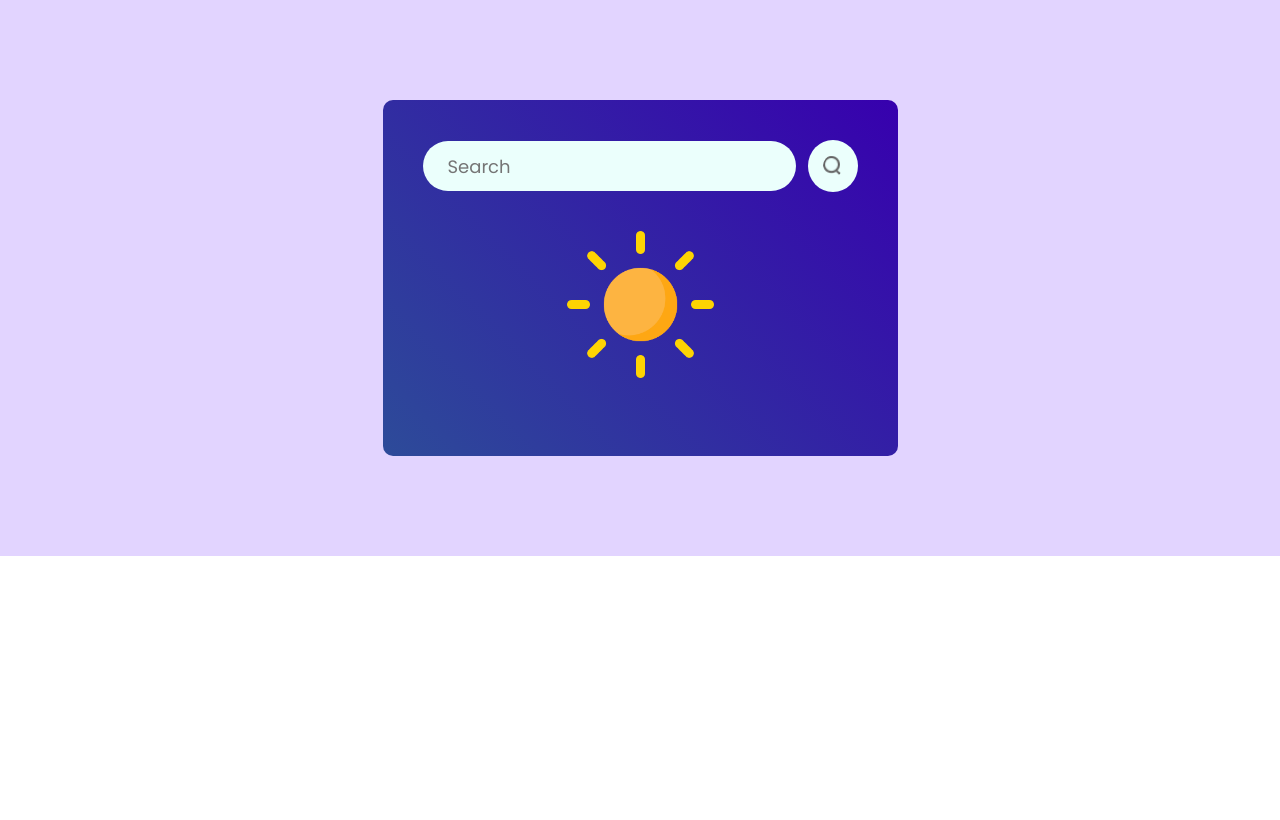
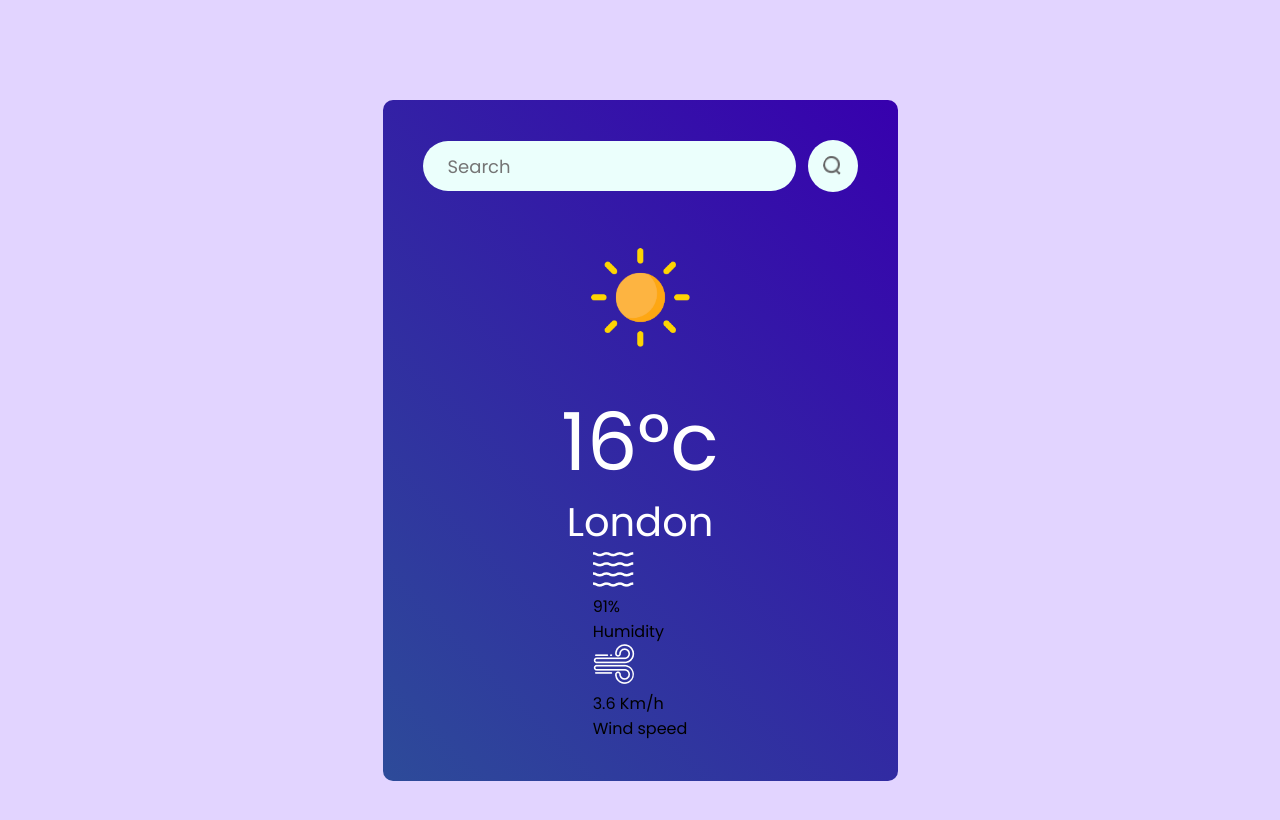
Before and after one commit to IvnasasSanvi/Weather-app, a React (Vite) app: page / in a window 1280 px wide. Shown: the top 820 px of the page. Built offline with nearby package versions, Linux system fonts and the light colour scheme; a web font is replaced by a local one.

Commit message:
weather app

```diff
--- a/src/components/Weather.css
+++ b/src/components/Weather.css
@@ -29,3 +29,18 @@
     background: #ebfffc;
     cursor: pointer;
 }
+.weather-icon{
+    width: 150px;
+    margin: 30px 0;
+
+}
+.temperature{
+    font-size: 80px;
+    color: #fff;
+    line-height: 1;
+}
+.location{
+    font-size: 40px;
+    color: #fff;
+    margin-top: 10px;
+}
--- a/src/components/Weather.jsx
+++ b/src/components/Weather.jsx
@@ -16,7 +16,25 @@ const Weather = () => {
             <input type="text" placeholder='Search' />
             <img src={search_icon} alt="" />
         </div>
-        <img src={clear_icon} alt="" />
+        <img src={clear_icon} alt="" className='weather-icon'/>
+        <p className='temperature'>16°c</p>
+        <p className='location'>London</p>
+        <div className='weather-data'>
+          <div className="col">
+            <img src={humidity_icon} alt="" />
+            <div>
+              <p>91%</p>
+              <span>Humidity</span>
+            </div>
+          </div>
+          <div className="col">
+            <img src={wind_icon} alt="" />
+            <div>
+              <p>3.6 Km/h</p>
+              <span>Wind speed</span>
+            </div>
+          </div>
+        </div>
     </div>
   )
 }
```
